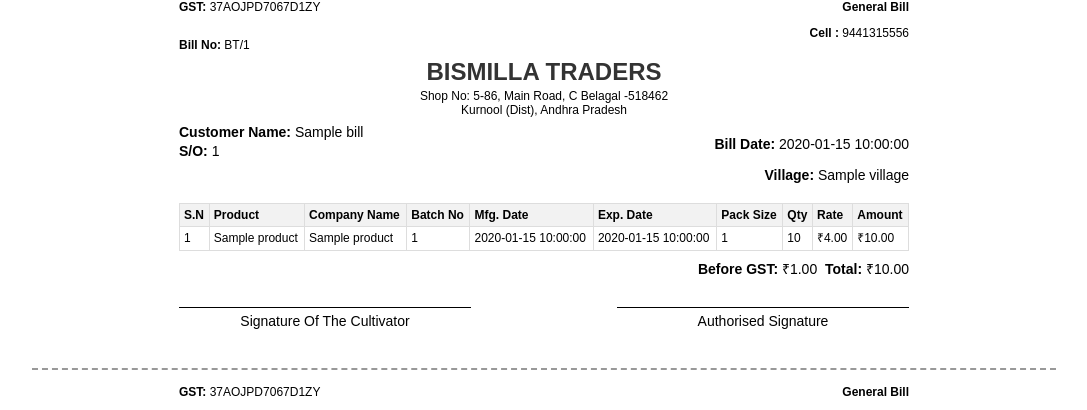
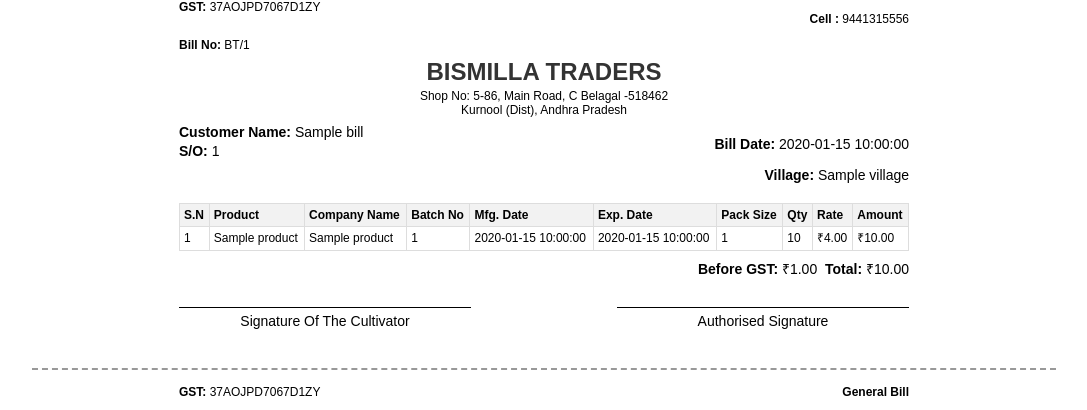
Before and after one commit to irfan-0057/Bill-Me, a Flask app: template templates/bill_template.html in a window 1280 px wide. Shown: the top 410 px of the page, without its empty margins (96-1183 px from the left). Run offline with Flask 3, Linux system fonts and the light colour scheme; the template is opened without the code that fills it: most values are stand-ins (such as "Sample title", 1, 10 or a date in 2020).

Commit message:
Update bill_template.html

```diff
--- a/templates/bill_template.html
+++ b/templates/bill_template.html
@@ -125,8 +125,6 @@
                 <p><strong>P.L.NO:</strong>4452</p>
                 {% elif bill_data.bill_type == 'fertilizer' %}
                 <p><strong>F.L.NO:</strong>KNL/05/ADA/FR/2019/24403</p>
-                {% else %}
-                <p><strong>General Bill</strong></p>
                 {% endif %}
                 <p style="margin-top: 12px;"><strong>Cell :</strong> 9441315556</p>
             </div>
```
